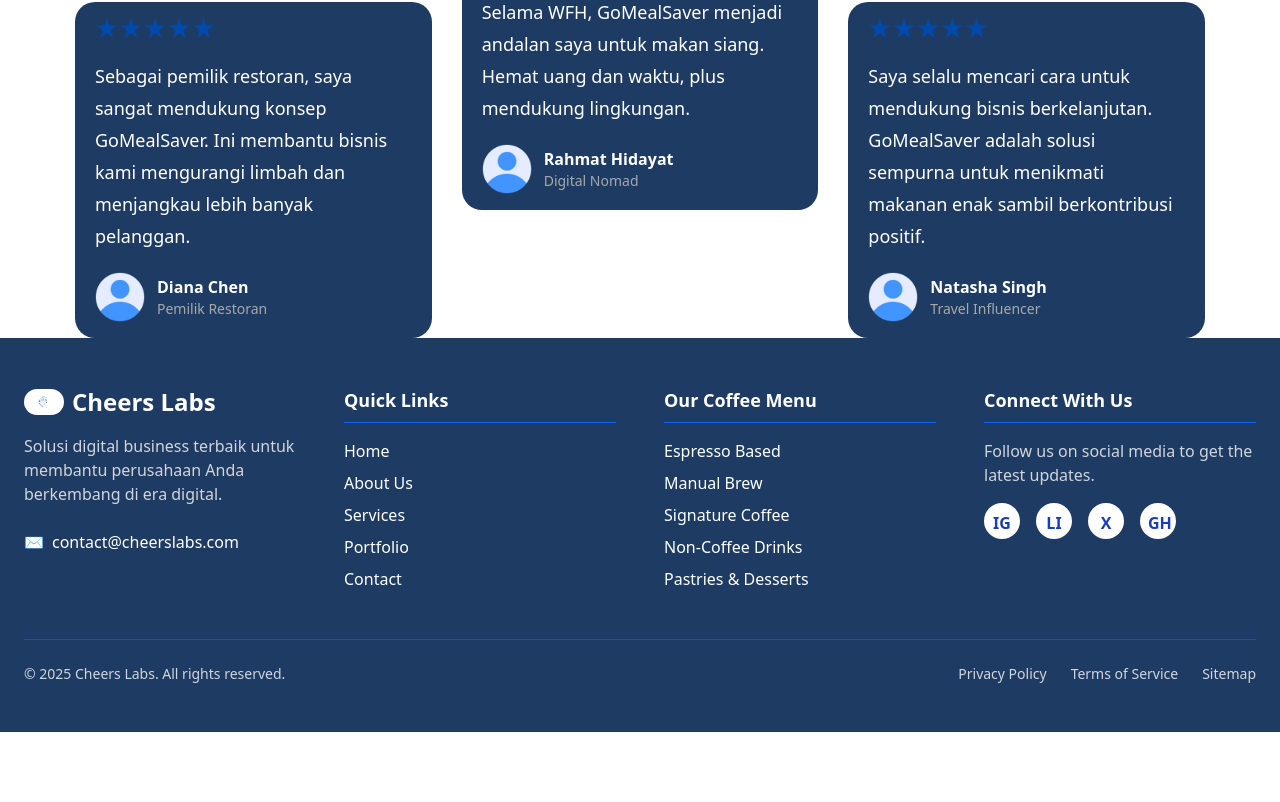
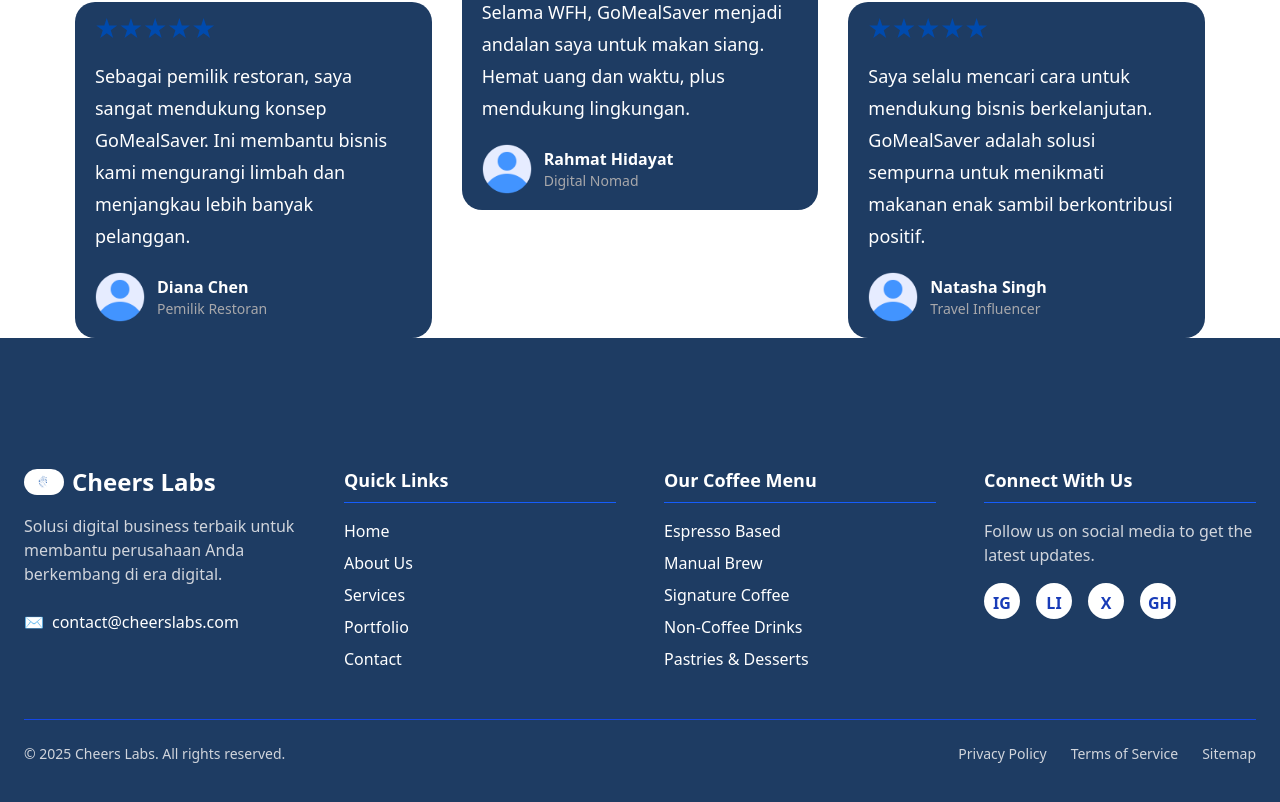
Before and after one commit to Anezz12/cheerslabs, a Next.js app: page / in a window 1280 px wide. Shown: the part 2578-3380 px from the top of the page. Before the commit the page ends 3310 px from the top, so only its background shows below. Built offline with nearby package versions, Linux system fonts and the light colour scheme.

Commit message:
Fix: Add padding to the footer for improved spacing

```diff
--- a/components/Home/Footer.tsx
+++ b/components/Home/Footer.tsx
@@ -5,7 +5,7 @@ export default function Footer() {
   const currentYear = new Date().getFullYear();
 
   return (
-    <footer className="bg-[#1e3c63] text-white">
+    <footer className="bg-[#1e3c63] text-white pt-20">
       <div className="container mx-auto px-6 py-12">
         {/* Main Footer Content */}
         <div className="grid grid-cols-1 md:grid-cols-2 lg:grid-cols-4 gap-12">
```
